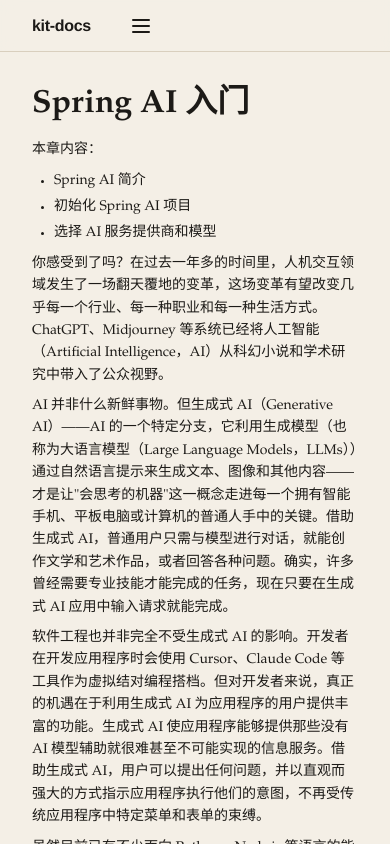
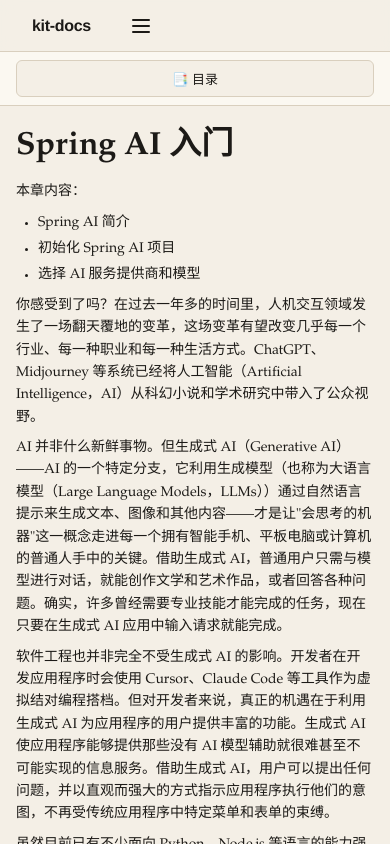
Before and after one commit to kittsai/kittsai.github.io, an Astro site: page /books/spring-ai-in-action/ch1 in a window 390 px wide. Built offline with nearby package versions, Linux system fonts and the light colour scheme; Astro itself is replaced by a stand-in of ours.

Commit message:
feat: add mobile toc bar and sidebar overlay for book detail pages

```diff
--- a/src/pages/books/[...slug].astro
+++ b/src/pages/books/[...slug].astro
@@ -19,11 +19,36 @@
   <LeftSidebar slot="sidebar" currentSlug={book.id} mode="books" />
 
   <div slot="main" class="main-content">
+    <div class="mobile-toc-bar" id="mobileTocBar">
+      <button class="toc-toggle" id="sidebarToggle">📑 目录</button>
+    </div>
+
     <div class="markdown-body">
       <Content />
     </div>
+
+    <div class="mobile-overlay" id="mobileOverlay"></div>
   </div>
 </DetailLayout>
+
+<script>
+  const sidebar = document.getElementById('leftSidebar');
+  const overlay = document.getElementById('mobileOverlay');
+  const sidebarBtn = document.getElementById('sidebarToggle');
+
+  function closeAll() {
+    sidebar?.classList.remove('mobile-open');
+    overlay?.classList.remove('active');
+  }
+
+  sidebarBtn?.addEventListener('click', () => {
+    const isOpen = sidebar?.classList.toggle('mobile-open');
+    overlay?.classList.toggle('active', isOpen);
+  });
+
+  overlay?.addEventListener('click', closeAll);
+  sidebar?.querySelectorAll('a').forEach(a => a.addEventListener('click', closeAll));
+</script>
 
 <style>
   .main-content { overflow-y: auto; height: 100%; }
@@ -33,4 +58,33 @@
   .markdown-body :global(p) { margin: 8px 0; font-size: 14px; }
   .markdown-body :global(ul), .markdown-body :global(ol) { padding-left: 22px; margin: 6px 0; }
   .markdown-body :global(li) { margin: 4px 0; font-size: 14px; }
+
+  .mobile-toc-bar { display: none; }
+
+  @media (max-width: 768px) {
+    .mobile-toc-bar {
+      display: flex;
+      gap: 8px;
+      padding: 8px 16px;
+      background: var(--paper);
+      border-bottom: 1px solid var(--line);
+      position: relative;
+      z-index: 90;
+    }
+    .toc-toggle {
+      flex: 1;
+      padding: 8px 12px;
+      border: 1px solid var(--line);
+      border-radius: 6px;
+      background: var(--bg);
+      color: var(--ink);
+      font-size: 13px;
+      font-family: "Helvetica Neue", Arial, sans-serif;
+      cursor: pointer;
+      transition: background .15s;
+    }
+    .toc-toggle:hover { background: var(--line); }
+    .toc-toggle:active { background: var(--accent); color: #fff; }
+    .markdown-body { padding: 16px; max-width: 100%; }
+  }
 </style>
```
